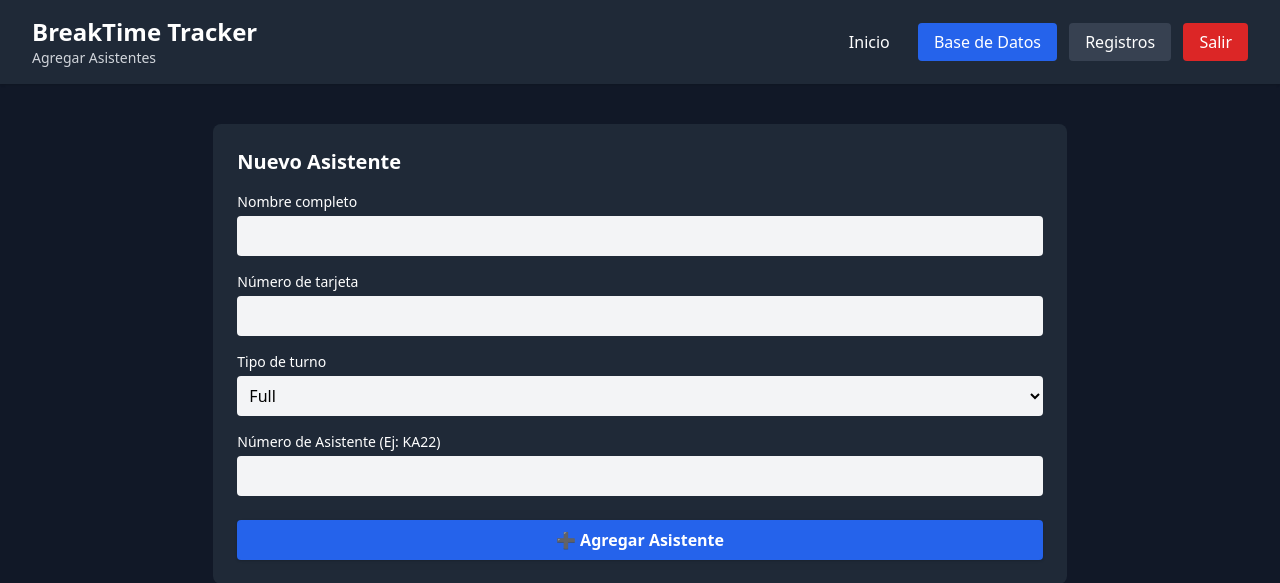
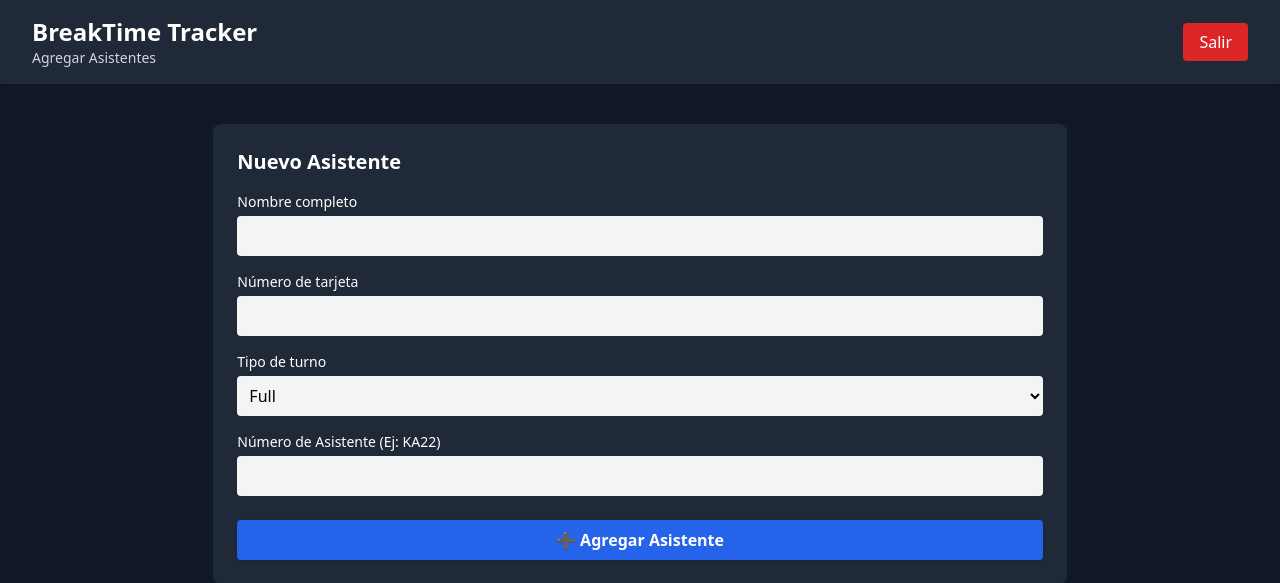
Before and after one commit to kennyAguilar/BreakTimeTracker, a Flask app: page /base_datos in a window 1280 px wide. Shown: the top 583 px of the page. Run offline with Flask 3, Linux system fonts and the light colour scheme; the visitor is signed in with stand-in values (Sample User, id 1); data that the repository does not hold is empty.

```diff
--- a/templates/base_datos.html
+++ b/templates/base_datos.html
@@ -13,9 +13,6 @@
       <p class="text-sm text-gray-300">Agregar Asistentes</p>
     </div>
     <nav class="space-x-2">
-      <a href="/" class="bg-violet-600 hover:bg-violet-700 px-4 py-2 rounded">Inicio</a>
-      <a href="/base_datos" class="bg-blue-600 hover:bg-blue-700 px-4 py-2 rounded">Base de Datos</a>
-      <a href="/registros" class="bg-gray-700 hover:bg-gray-600 px-4 py-2 rounded">Registros</a>
       <a href="/logout" class="bg-red-600 hover:bg-red-700 px-4 py-2 rounded">Salir</a>
     </nav>
   </header>
--- a/templates/registros.html
+++ b/templates/registros.html
@@ -13,9 +13,6 @@
       <p class="text-sm text-gray-300">Historial de descansos</p>
     </div>
     <nav class="space-x-2">
-      <a href="/" class="bg-violet-600 hover:bg-violet-700 px-4 py-2 rounded">Inicio</a>
-      <a href="/base_datos" class="bg-blue-600 hover:bg-blue-700 px-4 py-2 rounded">Base de Datos</a>
-      <a href="/registros" class="bg-gray-700 hover:bg-gray-600 px-4 py-2 rounded">Registros</a>
       <a href="/logout" class="bg-red-600 hover:bg-red-700 px-4 py-2 rounded">Salir</a>
     </nav>
   </header>
```
